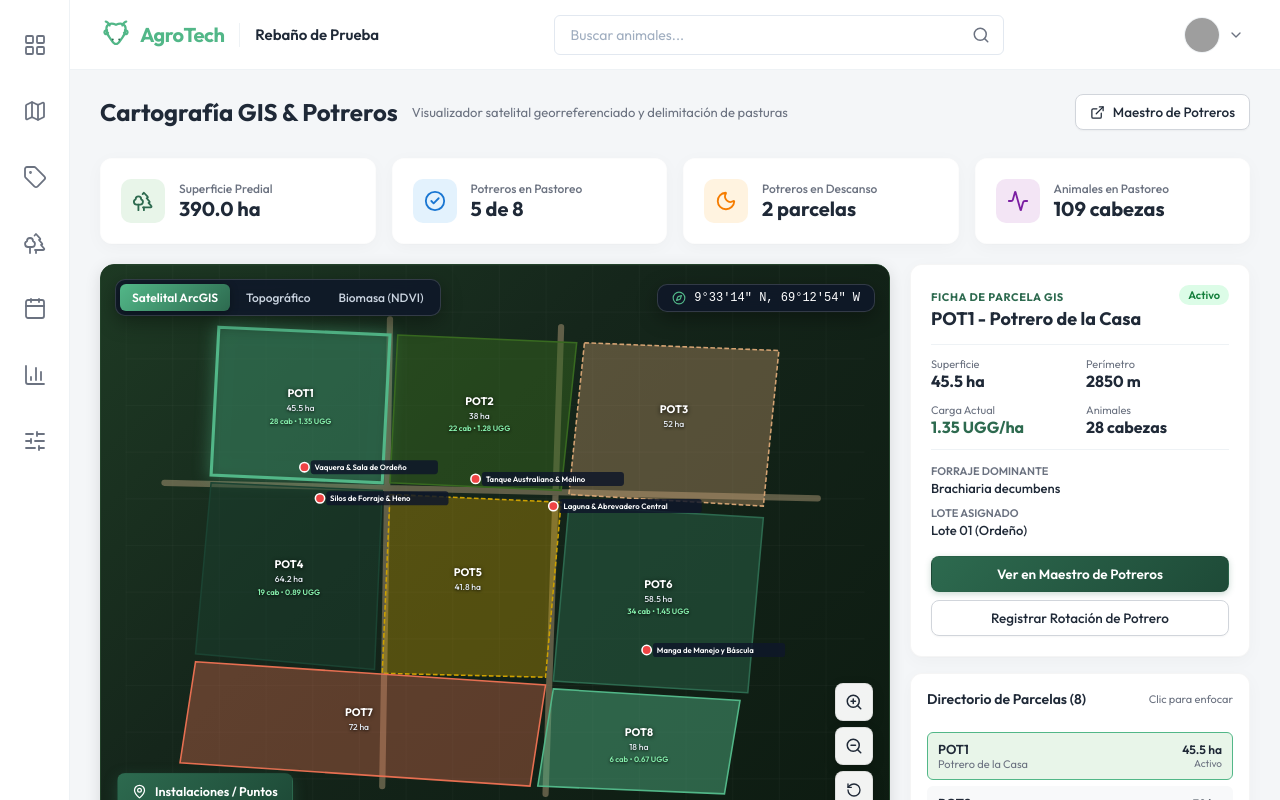
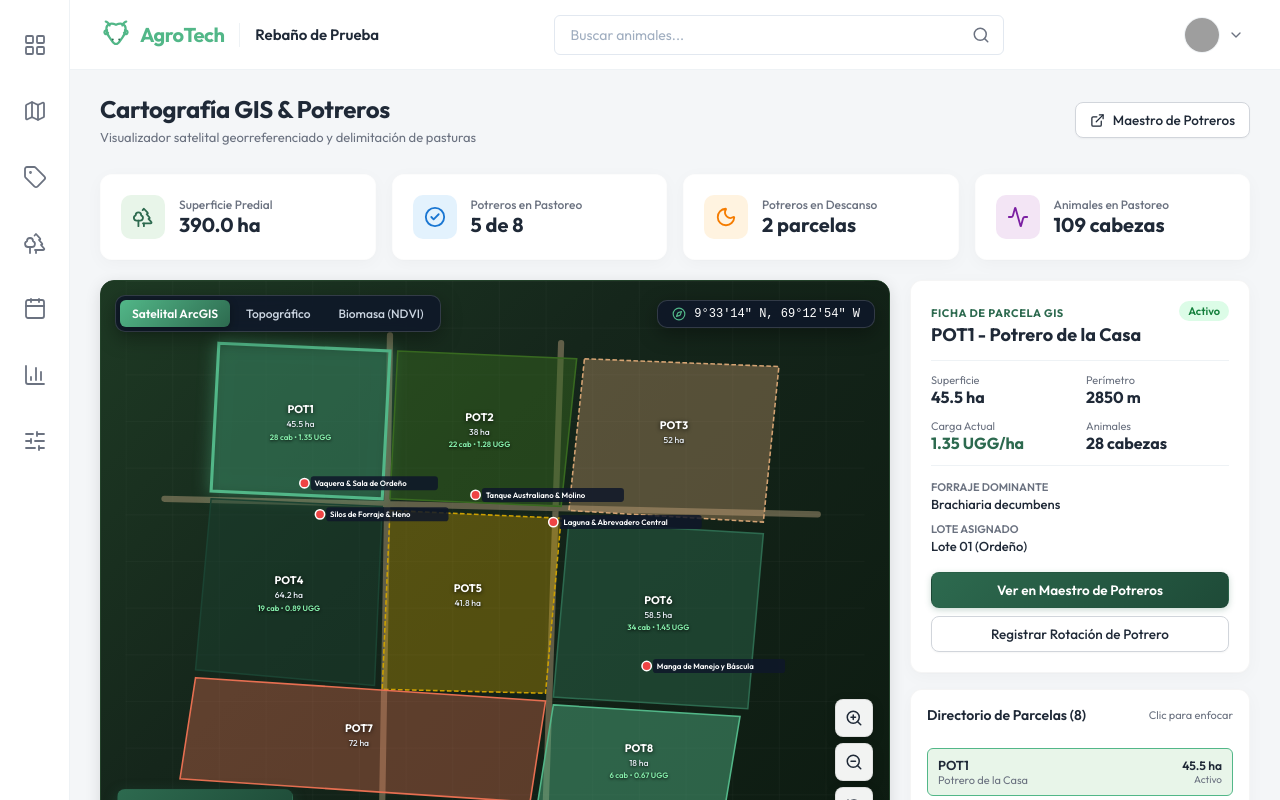
Before and after one commit to dvcanache/agrotech, a React (Vite) app: page /maps in a window 1280 px wide. Built offline with nearby package versions, Linux system fonts and the light colour scheme; grey boxes are pictures that could not be loaded; what chartjs-plugin-datalabels would draw is missing.

Commit message:
fix(ui): stack header title and subtitle vertically with spacing

```diff
--- a/src/features/mapas/MapasView.tsx
+++ b/src/features/mapas/MapasView.tsx
@@ -72,9 +72,9 @@ export const MapasView: React.FC = () => {
     <div style={{ display: 'flex', flexDirection: 'column', gap: 20, width: '100%' }}>
       {/* Header */}
       <div className="events-header" style={{ flexWrap: 'wrap', gap: 12 }}>
-        <div className="events-header-left" style={{ display: 'flex', alignItems: 'center', gap: 14, flexWrap: 'wrap' }}>
-          <h2 className="toolbar-title" style={{ margin: 0 }}>Cartografía GIS & Potreros</h2>
-          <span style={{ fontSize: 13, color: 'var(--text-secondary)' }}>
+        <div className="events-header-left">
+          <h2 className="toolbar-title">Cartografía GIS & Potreros</h2>
+          <span>
             Visualizador satelital georreferenciado y delimitación de pasturas
           </span>
         </div>
--- a/src/features/reportes/ReportesView.tsx
+++ b/src/features/reportes/ReportesView.tsx
@@ -10,6 +10,9 @@ export const ReportesView: React.FC = () => {
       <div className="events-header">
         <div className="events-header-left">
           <h2 className="toolbar-title">Centro de Reportes</h2>
+          <span>
+            Reportes zootécnicos, reproductivos, productivos y de gestión
+          </span>
         </div>
         <div className="events-header-right">
           {/* Green Split Button */}
--- a/src/styles/main.css
+++ b/src/styles/main.css
@@ -607,6 +607,9 @@ body {
   font-size: 24px;
   font-weight: 700;
   color: var(--text-primary);
+  margin: 0;
+  line-height: 1.25;
+  letter-spacing: -0.3px;
 }
 
 .selector-dropdown {
@@ -931,7 +934,23 @@ body {
 
 .events-header-left {
   display: flex;
-  align-items: center;
+  flex-direction: column;
+  align-items: flex-start;
+  gap: 4px;
+}
+
+.events-header-left .toolbar-title {
+  margin: 0;
+  line-height: 1.25;
+}
+
+.events-header-left span,
+.events-header-left p,
+.events-header-subtitle {
+  font-size: 13px;
+  color: var(--text-secondary);
+  line-height: 1.4;
+  margin: 0;
 }
 
 .events-header-right {
```
